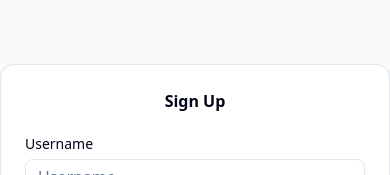
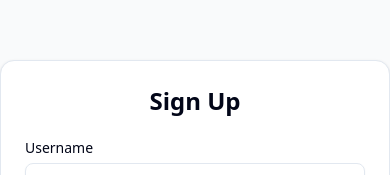
Before and after one commit to TimeForZeros/garage-log-next, a Next.js app: page /signup in a window 390 px wide. Shown: the part 111-286 px from the top of the page. Built offline with nearby package versions, Linux system fonts and the light colour scheme.

Commit message:
rm unnecessary media query

```diff
--- a/src/components/signup-form.tsx
+++ b/src/components/signup-form.tsx
@@ -49,7 +49,7 @@
   return (
     <Card className='w-[36rem] max-h-screen'>
       <CardHeader className='flex justify-center'>
-        <h1 className='font-bold md:text-2xl'>Sign Up</h1>
+        <h1 className='font-bold text-2xl'>Sign Up</h1>
       </CardHeader>
       <CardContent>
         <Form {...form}>
```
